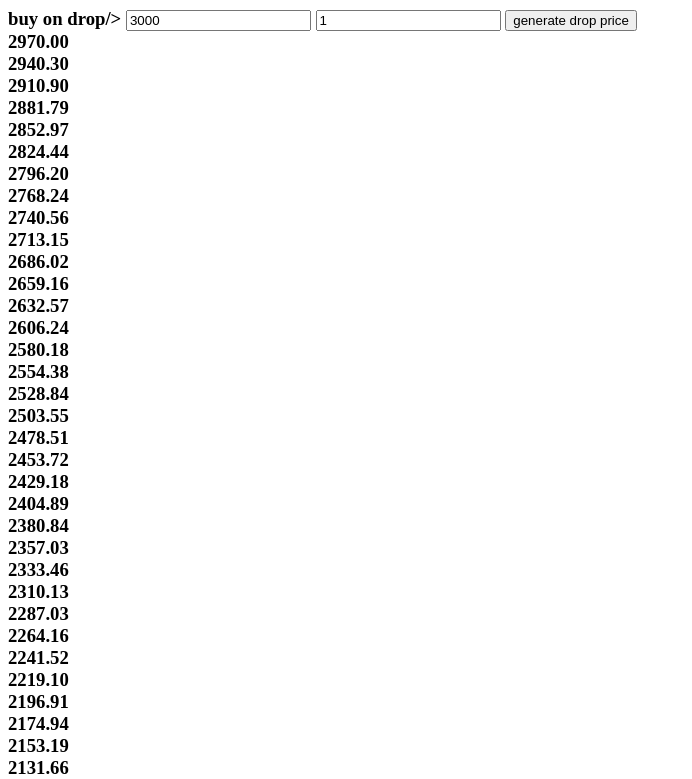
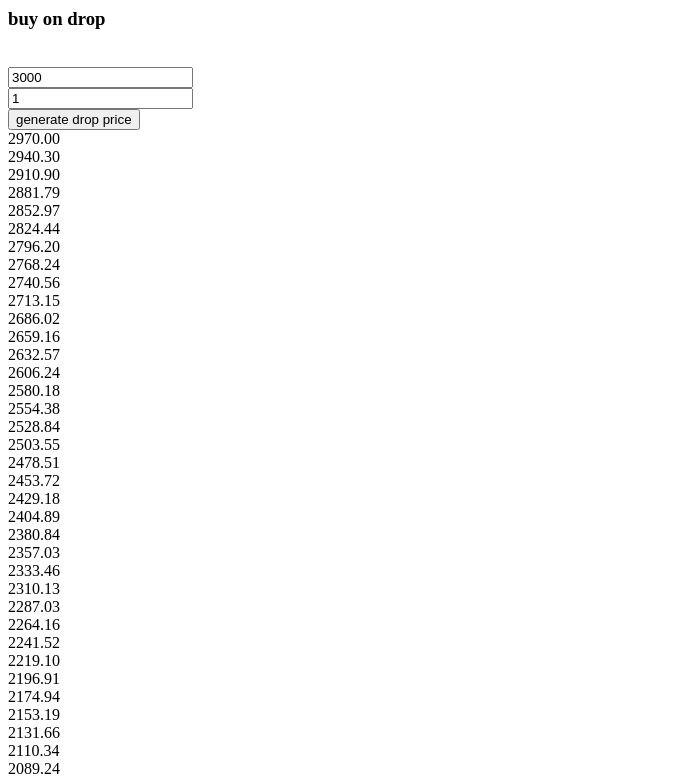
Before and after one commit to igot-apps/drop-buyer, a plain HTML site: page index.html in a window 1280 px wide. Shown: the top 779 px of the page, without its empty margins (0-692 px from the left). Drawn offline with Linux system fonts and the light colour scheme.

Commit message:
heading corrected

```diff
--- a/index.html
+++ b/index.html
@@ -1,9 +1,9 @@
 <html>
   <body>
-    <h3>buy on drop/>
-    <input id="highest-price" placeholder="3000" value="3000" />
-    <input id="drop-by" placeholder="1" value="1" />
-    <button id="drop-btn">generate drop price</button>
+    <h3>buy on drop</h3><br/>
+    <input id="highest-price" placeholder="3000" value="3000" /><br/>
+    <input id="drop-by" placeholder="1" value="1" /><br/>
+    <button id="drop-btn">generate drop price</button> <br/>
     <div>
       <div id="price-list"></div>
     </div>
```
